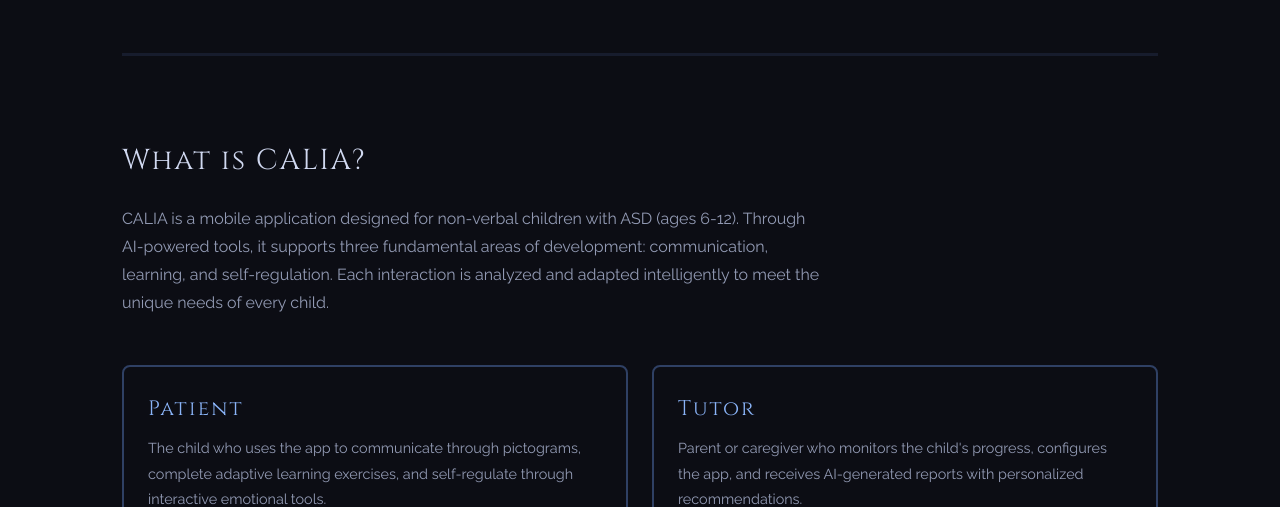
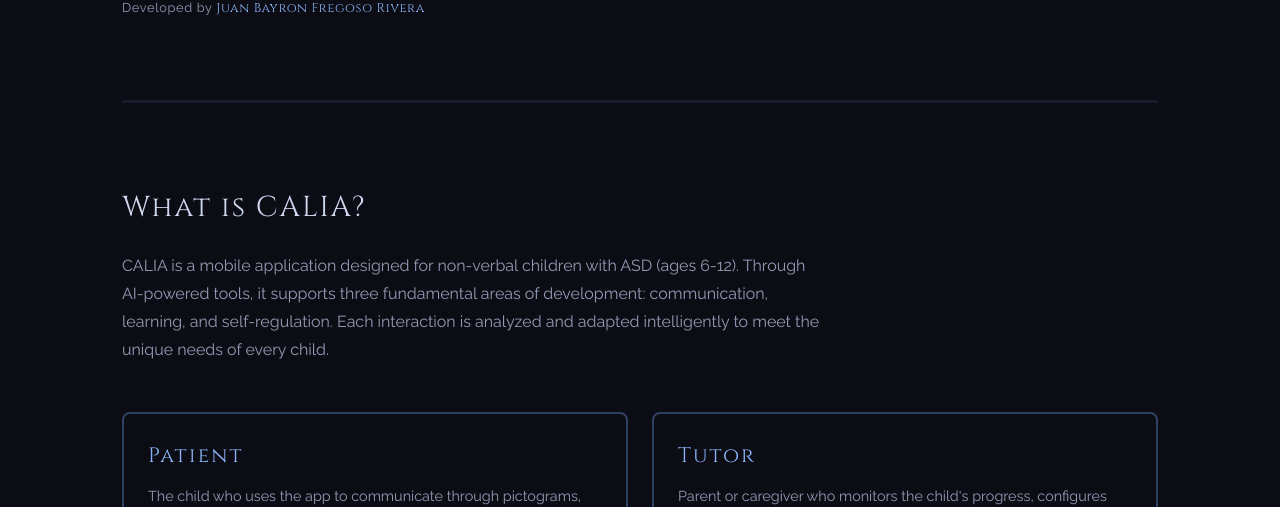
Before and after one commit to DracuDoyle/calia-website, a plain HTML site: page index.html in a window 1280 px wide. Shown: the part 593-1100 px from the top of the page. Drawn offline with Linux system fonts and the light colour scheme.

Commit message:
feat: me as author added

```diff
--- a/css/components/hero.css
+++ b/css/components/hero.css
@@ -84,6 +84,13 @@
   border-radius: 24px;
 }
 
+.hero-author {
+  font-size: 0.8rem;
+  color: var(--text-muted);
+  letter-spacing: 0.05em;
+  margin-top: 0.5rem;
+}
+
 @media (max-width: 768px) {
 
   #hero {
--- a/index.html
+++ b/index.html
@@ -43,12 +43,21 @@
         <section id="hero">
 
             <div class="hero-content">
+
                 <div class="hero-badge" data-i18n="hero_badge">In Development</div>
+
                 <h2 class="hero-title">CALIA</h2>
                 <p class="hero-acronym" data-i18n="hero_acronym">Communication, Autoregulation, Learning, Intelligent Adaptive system.</p>
                 <p class="hero-tagline" data-i18n="hero_tagline">"Designed for the way they think."</p>
+
                 <a class="hero-btn" href="#demo" data-i18n="hero_btn">See Screenshots ↓</a>
+
+                <p class="hero-author">
+                    <span data-i18n="hero_author">Developed by</span> <span class="highlight">Juan Bayron Fregoso Rivera</span>
+                </p>
+
             </div>
+
 
             <div class="hero-image">
                 <img src="./assets/images/CALIA.jpg" alt="CALIA Logo" />
--- a/js/modules/i18n.js
+++ b/js/modules/i18n.js
@@ -5,6 +5,7 @@ export const translations = {
         hero_acronym:                  'Communication, Autoregulation, Learning, Intelligent Adaptive system.',
         hero_tagline:                  '"Designed for the way they think."',
         hero_btn:                      'See Screenshots ↓',
+        hero_author:                   'Developed by',
         about_title:                   'What is CALIA?',
         about_description:             'CALIA is a mobile application designed for non-verbal children with ASD (ages 6-12). Through AI-powered tools, it supports three fundamental areas of development: communication, learning, and self-regulation. Each interaction is analyzed and adapted intelligently to meet the unique needs of every child.',
         about_patient_title:           'Patient',
@@ -39,6 +40,7 @@ export const translations = {
         hero_acronym:                  'Sistema de Calma, Aprendizaje, Lenguaje, Inteligente Adaptativo',
         hero_tagline:                  '"Diseñado para la forma en la que ellos piensan."',
         hero_btn:                      'Ver capturas de pantalla ↓',
+        hero_author:                   'Desarrollado por',
         about_title:                   '¿Qué es CALIA?',
         about_description:             'CALIA es una aplicación móvil diseñada para niños no verbales con TEA (6-12 años). A través de herramientas con IA, apoya tres áreas fundamentales del desarrollo: comunicación, aprendizaje y autorregulación. Cada interacción es analizada y adaptada inteligentemente para satisfacer las necesidades únicas de cada niño.',
         about_patient_title:           'Paciente',
```
